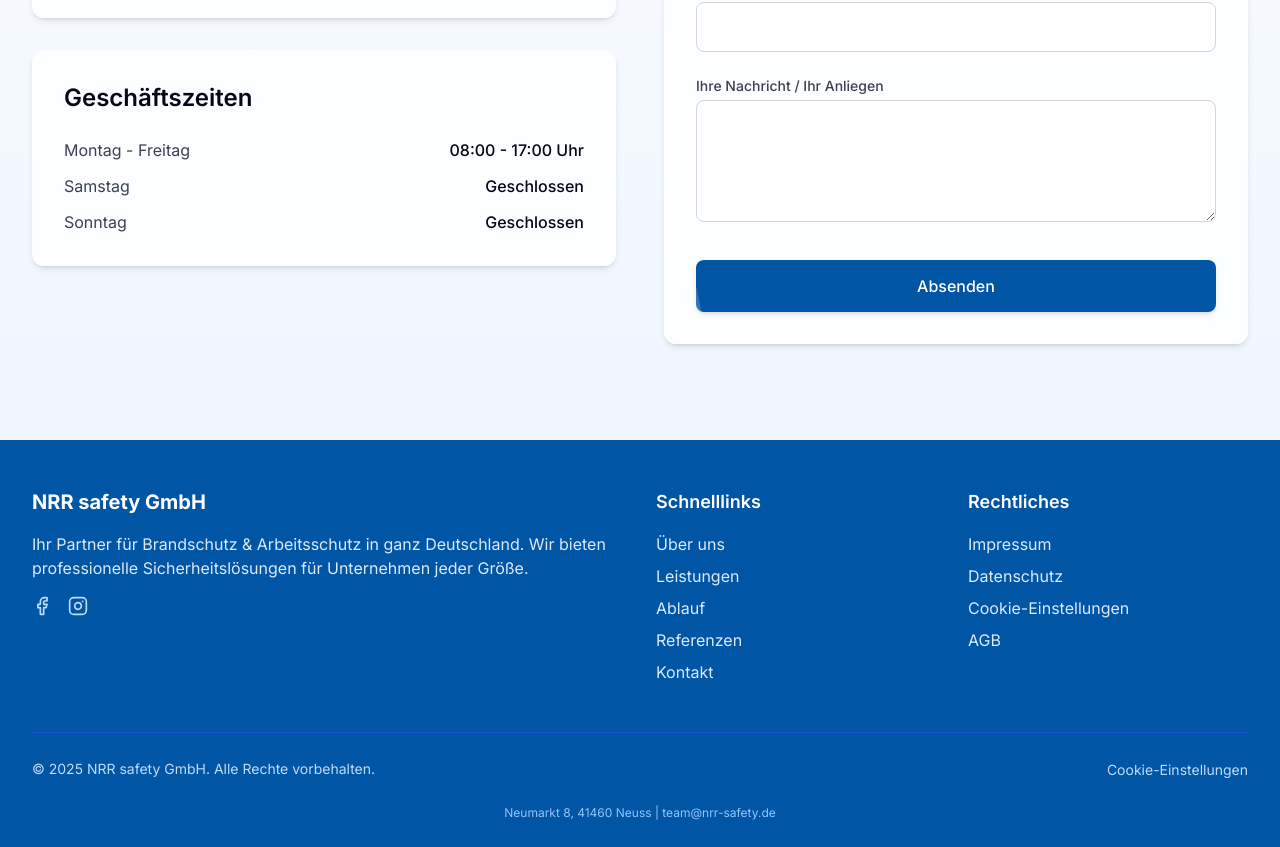
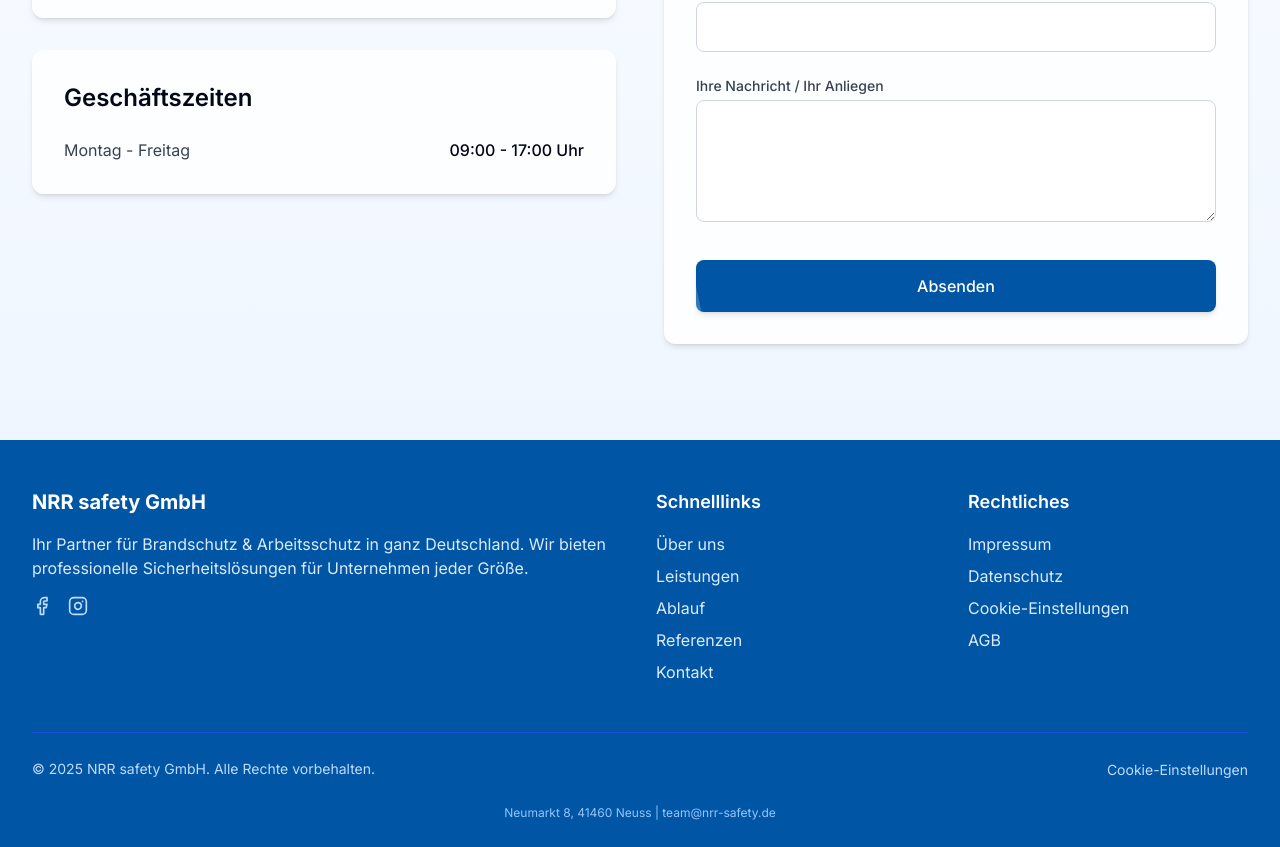
Before and after one commit to Tommyyy87/nrr-safety-gmbh, a React (Vite) app: page / in a window 1280 px wide. Shown: the part 4862-5709 px from the top of the page. Built offline with nearby package versions, Linux system fonts and the light colour scheme.

Commit message:
V1.2 Geschäftszeiten angepasst

```diff
--- a/index.html
+++ b/index.html
@@ -4,9 +4,9 @@
 <head>
   <meta charset="UTF-8" />
   <meta name="viewport" content="width=device-width, initial-scale=1.0" />
-  <title>NRR Safety GmbH</title>
-  <meta name="description" content="Landing Page der NRR Safety GmbH" />
-  <meta name="author" content="NRR Safety GmbH" />
+  <title>NRR safety GmbH</title>
+  <meta name="description" content="Landing Page der NRR safety GmbH" />
+  <meta name="author" content="NRR safety GmbH" />
   <meta property="og:image" content="/og-image.png" />
 </head>
 
--- a/src/components/Contact.tsx
+++ b/src/components/Contact.tsx
@@ -117,16 +117,16 @@ const Contact = () => {
                 <div className="space-y-3">
                   <div className="flex justify-between">
                     <span className="text-gray-700">Montag - Freitag</span>
-                    <span className="font-medium">08:00 - 17:00 Uhr</span>
+                    <span className="font-medium">09:00 - 17:00 Uhr</span>
                   </div>
-                  <div className="flex justify-between">
+                  {/* <div className="flex justify-between">
                     <span className="text-gray-700">Samstag</span>
                     <span className="font-medium">Geschlossen</span>
                   </div>
                   <div className="flex justify-between">
                     <span className="text-gray-700">Sonntag</span>
                     <span className="font-medium">Geschlossen</span>
-                  </div>
+                  </div> */}
                 </div>
 
                 {/* <div className="mt-6 pt-6 border-t border-gray-200">
```
